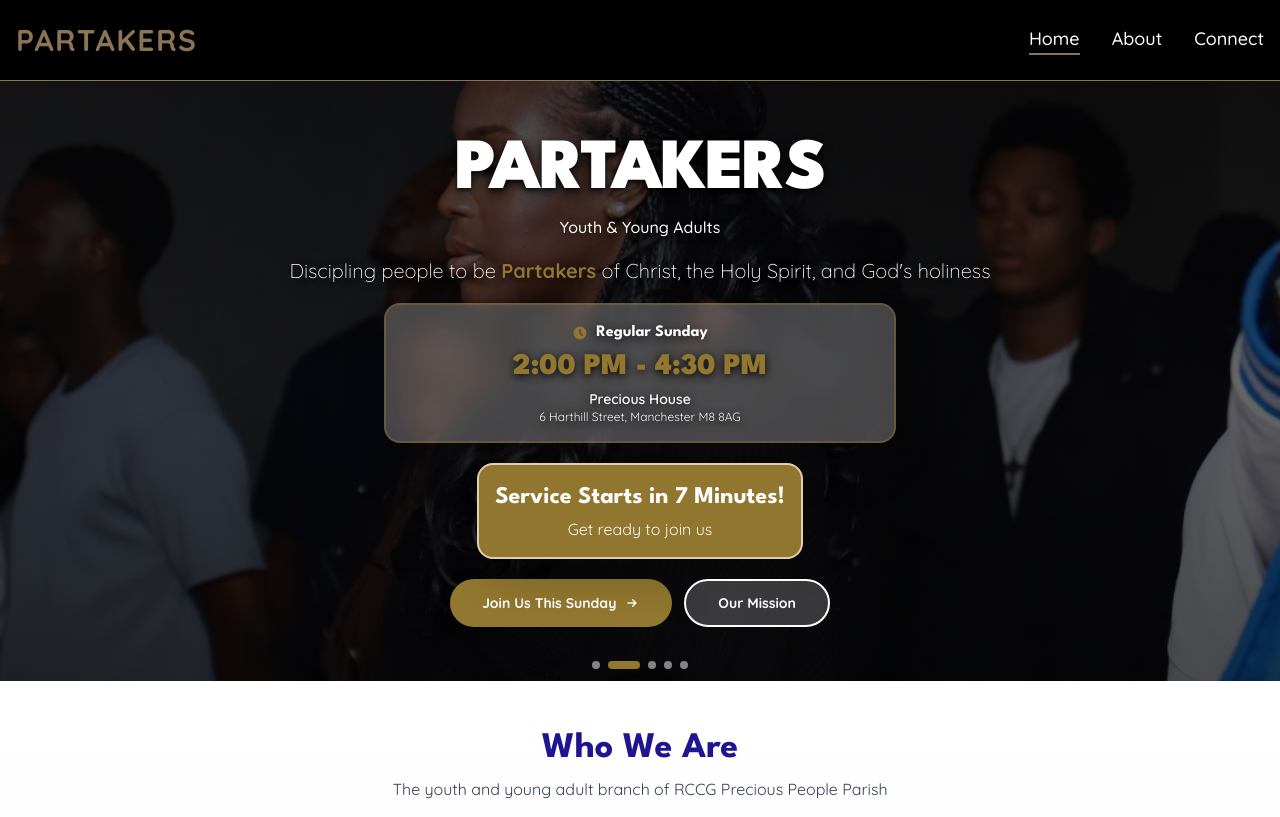
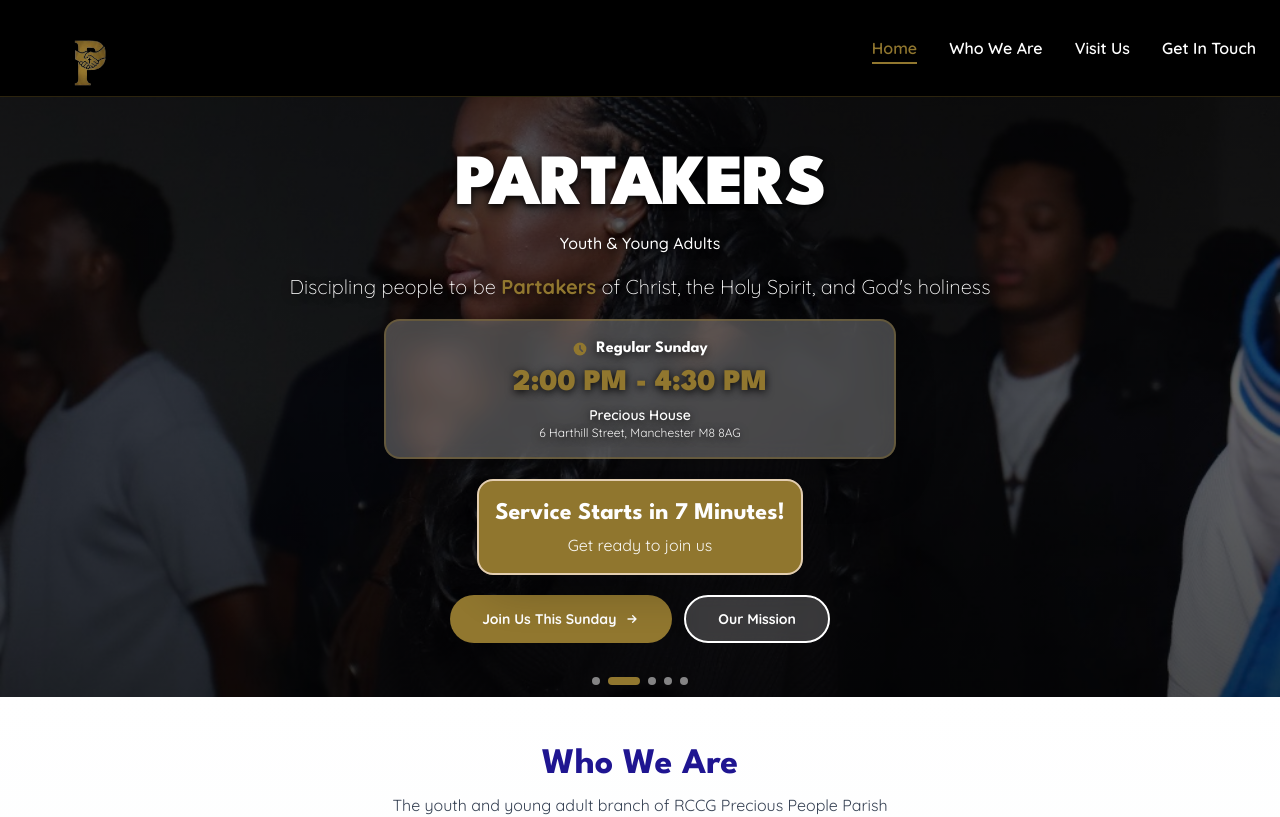
Before and after one commit to Omowaye-Osmund/partakers, a React (Vite) app in the folder frontend/: page / in a window 1280 px wide. Shown: the top 817 px of the page. Built offline with nearby package versions, Linux system fonts and the light colour scheme.

Commit message:
Added the get-in-touch link and removed the partakers text to only add the partakers logo

```diff
--- a/frontend/index.html
+++ b/frontend/index.html
@@ -20,6 +20,8 @@
 <link rel="preload" as="image" href="/src/assets/home/discipling.jpeg" />
 <link rel="preload" as="image" href="/src/assets/home/discipling_others.jpeg" />
 <link rel="preload" as="image" href="/src/assets/home/serving_the_community.jpeg" />
+<!-- Logo -->
+ <link rel="preload" as="image" href="/src/assets/home/partakers-logo.png" />
   </head>
   <body>
     <div id="root"></div>
--- a/frontend/src/components/Navbar.jsx
+++ b/frontend/src/components/Navbar.jsx
@@ -1,14 +1,18 @@
 import React, { useState } from "react";
 import { Link, useLocation } from "react-router-dom";
+import partakersLogo from "../assets/home/partakers-logo.png";
 
 function Navbar() {
   const [isMenuOpen, setIsMenuOpen] = useState(false);
   const location = useLocation();
 
+  const fontQuicksand = { fontFamily: "'Quicksand', sans-serif" };
+
   const navItems = [
     { path: "/", label: "Home" },
-    { path: "/about", label: "About" },
-    { path: "/connect", label: "Connect" },
+    { path: "/about", label: "Who We Are" },
+    { path: "/connect", label: "Visit Us" },
+    { path: "/contact-us", label: "Get In Touch" },
   ];
 
   const isActive = (path) => {
@@ -17,40 +21,60 @@ function Navbar() {
   };
 
   return (
-    <nav className="bg-black border-b border-[#8B7355] sticky top-0 z-50 backdrop-blur-sm ">
-      <div className="max-w-7xl mx-auto px-4">
-        <div className="flex justify-between items-center h-20">
-          {/* Logo */}
-          <Link to="/" className="flex items-center space-x-3">
-            <div className="text-2xl md:text-3xl font-bold text-[#8B7355] tracking-wider hover:text-[#A0826D] transition">
-              PARTAKERS
-            </div>
+    <nav className="bg-black border-b border-[#91772F]/30 sticky top-0 z-50 backdrop-blur-sm">
+      <div className="max-w-7xl mx-auto px-4 sm:px-6">
+        <div className="flex justify-between items-center h-20 sm:h-24">
+
+          {/* Logo ONLY */}
+          <Link
+            to="/"
+            className="flex items-center group"
+          >
+            <img
+              src={partakersLogo}
+              alt="Partakers Logo"
+              className="
+                h-14 sm:h-16 md:h-18 lg:h-20
+                w-auto object-contain
+                group-hover:scale-105
+                transition-transform duration-300
+              "
+            />
           </Link>
 
-          {/* Desktop Nav */}
-          <div className="hidden md:flex space-x-8">
+          {/* Desktop Navigation */}
+          <div className="hidden md:flex items-center gap-6 lg:gap-8">
             {navItems.map((item) => (
               <Link
                 key={item.path}
                 to={item.path}
-                className={`text-white hover:text-[#8B7355] transition font-medium text-lg ${
+                className={`text-sm lg:text-base font-semibold transition-colors duration-300 relative group ${
                   isActive(item.path)
-                    ? "text-[#8B7355] border-b-2 border-[#8B7355]"
-                    : ""
+                    ? "text-[#91772F]"
+                    : "text-white hover:text-[#91772F]"
                 }`}
+                style={fontQuicksand}
               >
                 {item.label}
+                <span
+                  className={`absolute -bottom-1 left-0 h-0.5 bg-[#91772F] transition-all duration-300 ${
+                    isActive(item.path)
+                      ? "w-full"
+                      : "w-0 group-hover:w-full"
+                  }`}
+                />
               </Link>
             ))}
           </div>
 
           {/* Mobile Menu Button */}
           <button
-            className="md:hidden text-[#8B7355]"
+            className="md:hidden p-2 text-[#91772F] hover:text-[#A0826D] transition-colors"
             onClick={() => setIsMenuOpen(!isMenuOpen)}
+            aria-label="Toggle menu"
           >
             <svg
-              className="w-7 h-7"
+              className="w-6 h-6"
               fill="none"
               stroke="currentColor"
               viewBox="0 0 24 24"
@@ -76,19 +100,24 @@ function Navbar() {
 
         {/* Mobile Menu */}
         {isMenuOpen && (
-          <div className="md:hidden pb-4 space-y-3">
+          <div className="md:hidden pb-4 pt-2 border-t border-[#91772F]/30">
+            <div className="space-y-1">
               {navItems.map((item) => (
                 <Link
                   key={item.path}
                   to={item.path}
                   onClick={() => setIsMenuOpen(false)}
-                className={`block py-2 text-white hover:text-[#8B7355] transition text-lg ${
-                  isActive(item.path) ? "text-[#8B7355] font-semibold" : ""
+                  className={`block py-3 px-4 rounded-lg font-semibold transition-all duration-300 ${
+                    isActive(item.path)
+                      ? "text-[#91772F] bg-[#91772F]/10"
+                      : "text-white hover:text-[#91772F] hover:bg-white/5"
                   }`}
+                  style={fontQuicksand}
                 >
                   {item.label}
                 </Link>
               ))}
+            </div>
           </div>
         )}
       </div>
```
Also changed, not shown: frontend/src/assets/home/partakers-logo.png (added). Lines whose indentation alone changed are shown as unchanged.
